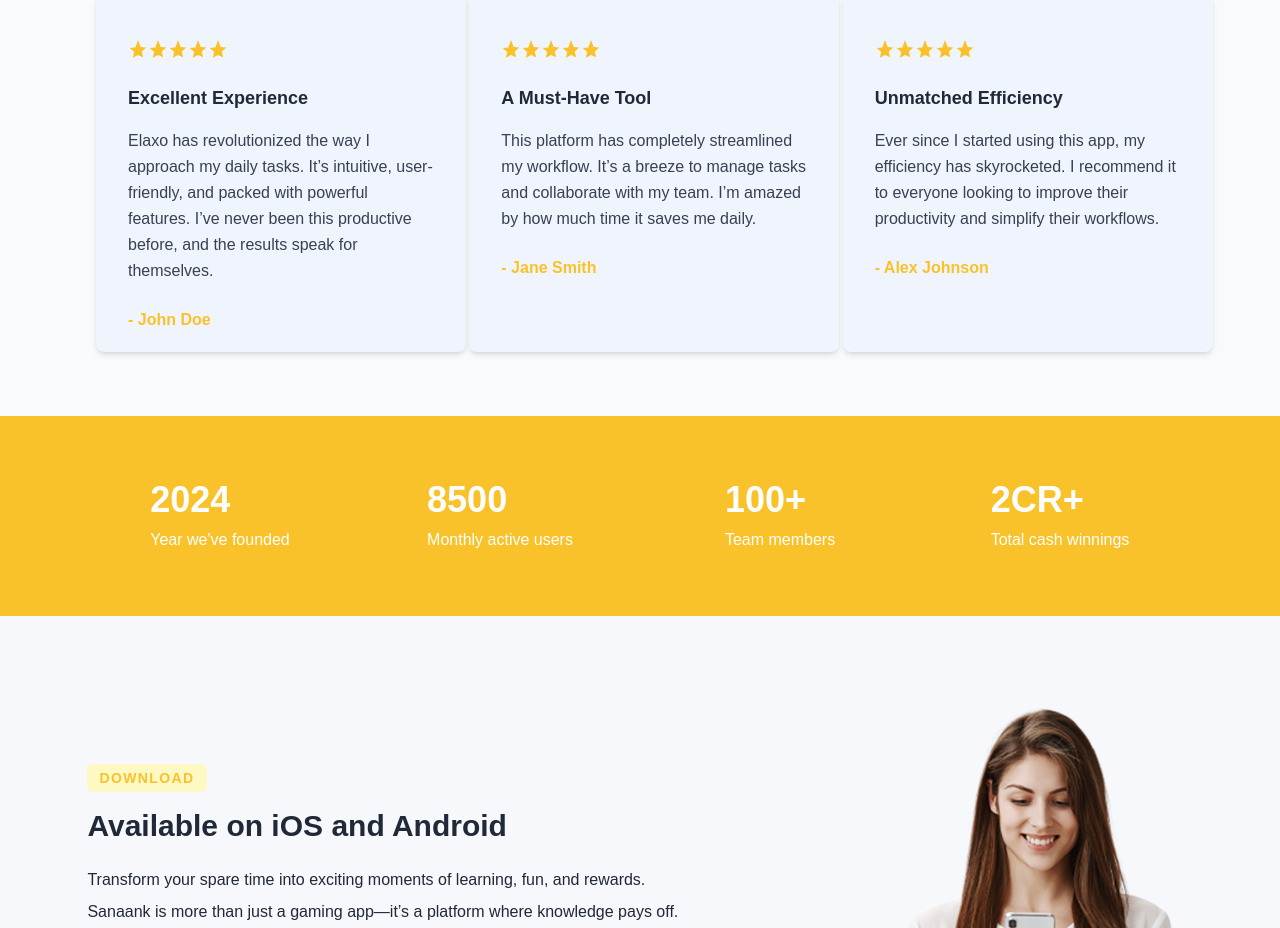
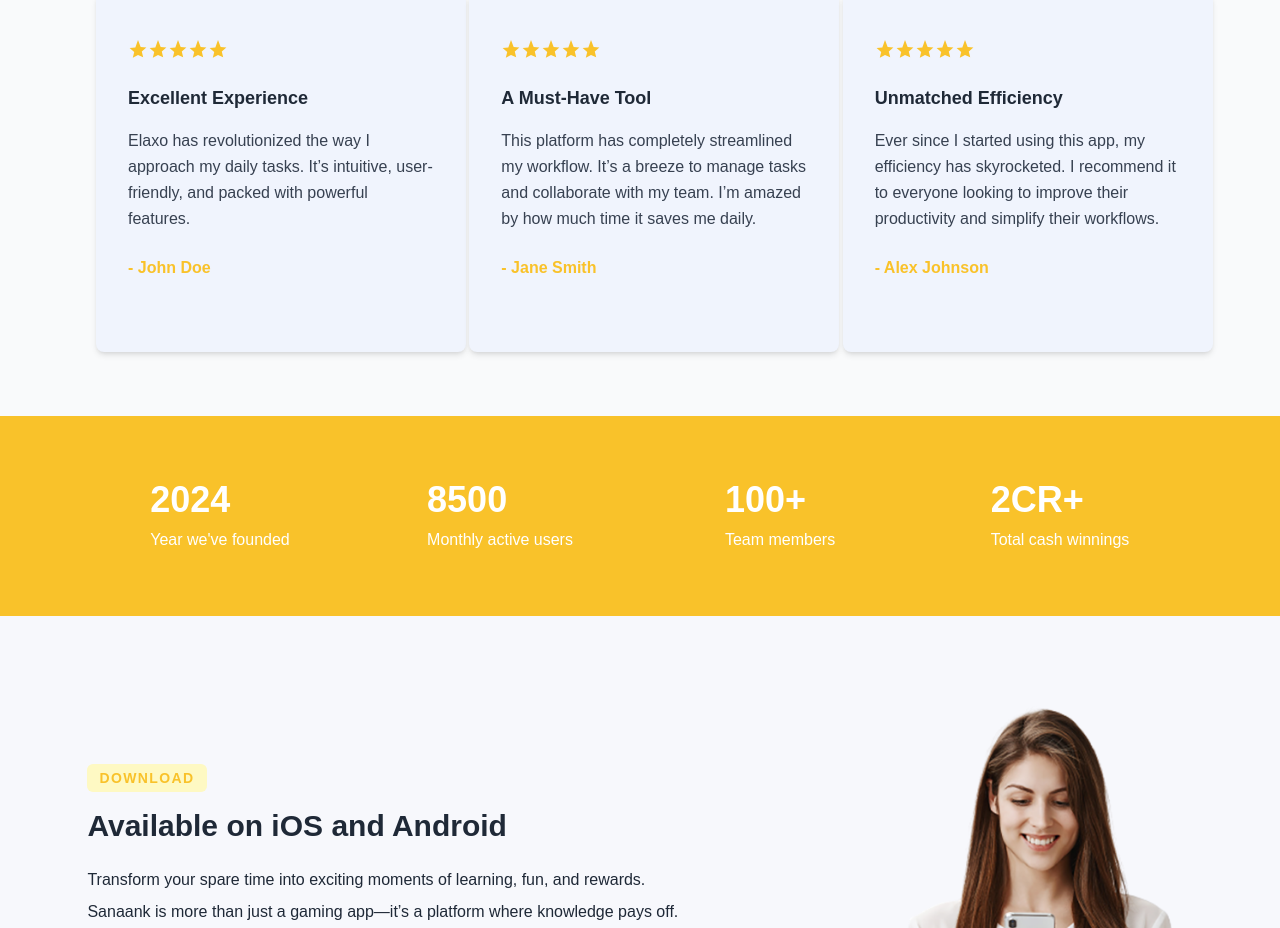
Before and after one commit to Sanaank-Official/website, a Next.js app: page / in a window 1280 px wide. Shown: the part 2732-3660 px from the top of the page. Built offline with nearby package versions, Linux system fonts and the light colour scheme.

Commit message:
box fixed

```diff
--- a/src/app/page.js
+++ b/src/app/page.js
@@ -395,7 +395,6 @@ const Home = () => {
                 <p className="text-gray-700 text-left leading-relaxed">
                     Elaxo has revolutionized the way I approach my daily tasks.
                     It’s intuitive, user-friendly, and packed with powerful features.
-                    I’ve never been this productive before, and the results speak for themselves.
                 </p>
                 {/* Reviewer Name */}
                 <p className="mt-6 text-customYellow font-bold text-left">
```
